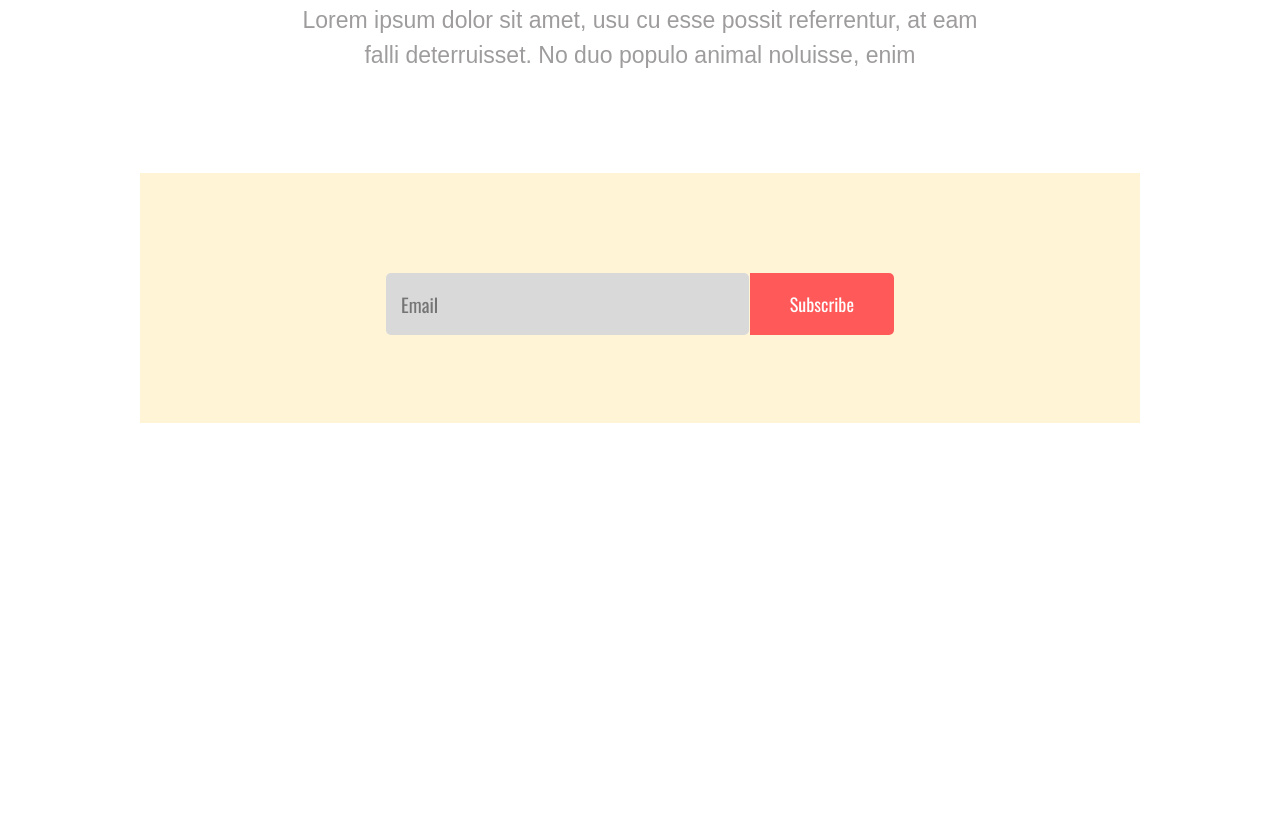
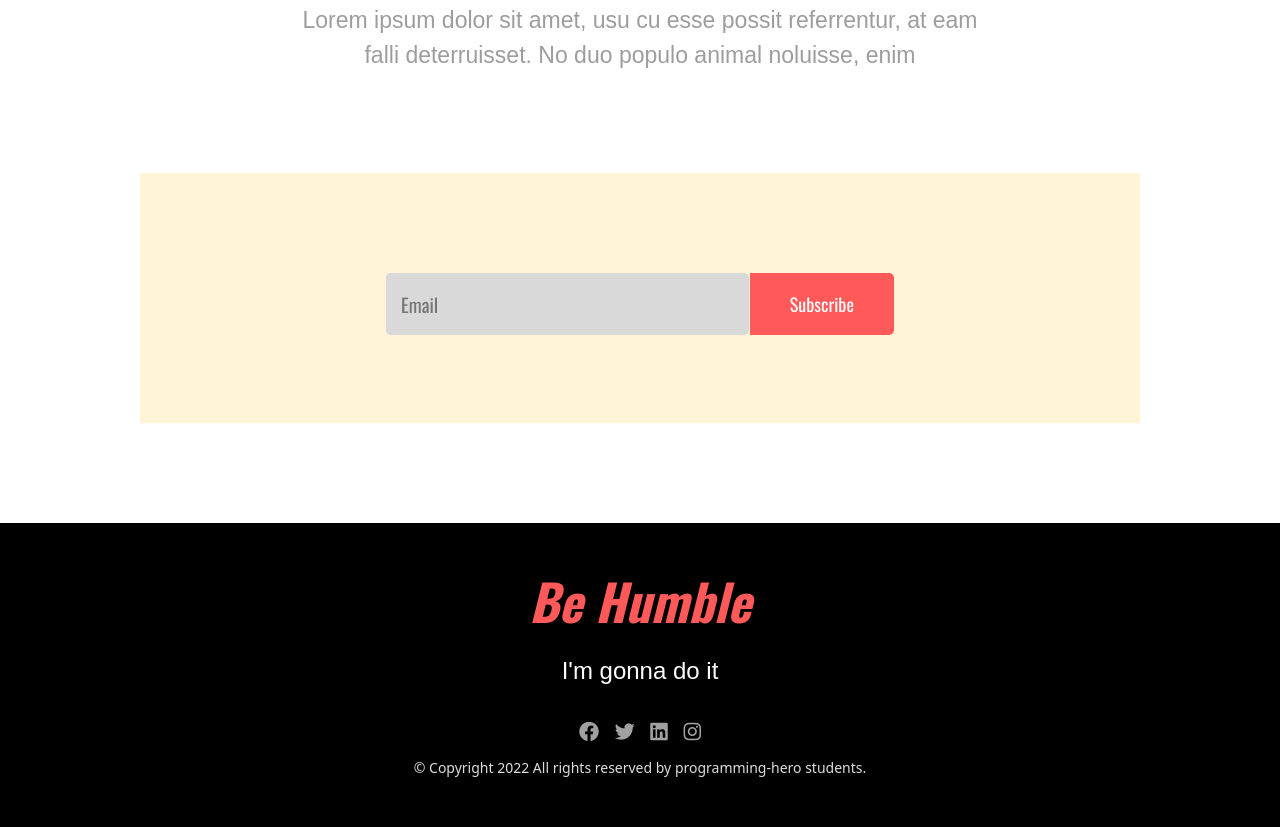
Before and after one commit to Shakil-Mahmud1/Assignment-1, a plain HTML site: page index.html in a window 1280 px wide. Shown: the part 4213-5040 px from the top of the page. Before the commit the page ends 4736 px from the top, so only its background shows below. Drawn offline with nearby package versions, Linux system fonts and the light colour scheme.

Commit message:
Alahumdulillah

```diff
--- a/index.html
+++ b/index.html
@@ -139,5 +139,23 @@
         </div>
     </section>
 
+    <footer id="footer-sec">
+        <div class="container">
+            <div class="footer-title">
+                <h1><i>Be Humble</i></h1>
+                <p>I'm gonna do it</p>
+            </div>
+            <div class="foote-bunus">
+                <ul class="F-icon">
+                    <li><a href="#"><i class="fab fa-facebook"></i></a></li>
+                    <li><a href="#"><i class="fab fa-twitter"></i></a></li>
+                    <li><a href="#"><i class="fab fa-linkedin"></i></a></li>
+                    <li><a href="#"><i class="fab fa-instagram"></i></a></li>
+                </ul>
+                <p>&copy; Copyright 2022 All rights reserved by programming-hero students.</p>
+            </div>
+        </div>
+    </footer>
+
 </body>
 </html>
--- a/style.css
+++ b/style.css
@@ -1,4 +1,6 @@
 @import url('https://fonts.googleapis.com/css2?family=Open+Sans:ital,wght@0,300;0,400;0,500;0,600;0,700;0,800;1,300;1,400;1,500;1,600;1,700;1,800&family=Oswald:wght@200;300;400;500;600;700&display=swap');
+
+@import"https://cdnjs.cloudflare.com/ajax/libs/font-awesome/5.15.1/css/all.min.css";
 
 *{
     margin: 0;
@@ -326,3 +328,66 @@ button#sub-btn {
     font-size: 18px;
     cursor: pointer;
 }
+footer#footer-sec {
+    background-color: #000;
+}
+
+.footer-title {
+    overflow: hidden;
+}
+
+.footer-title h1 {
+    color: #ff5959;
+    font-family: sans-serif;
+    font-size: 50px;
+    width: 285px;
+    text-align: center;
+    margin: auto;
+    margin-top: 40px;
+}
+
+.footer-title p {
+    color: white;
+    width: 187px;
+    font-size: 24px;
+    font-family: sans-serif;
+    margin: auto;
+    margin-top: 20px;
+    margin-bottom: 30px;
+    text-align: center;
+}
+.foote-bunus {
+    overflow: hidden;
+}
+
+ul.F-icon li a {
+    color: #a1a1a1;
+    padding: 6px;
+    font-size: 20px;
+}
+
+ul.F-icon li {}
+
+ul.F-icon li {
+    display: inline;
+}
+
+ul.F-icon {
+    width: 180px;
+    text-align: center;
+    margin: auto;
+}
+.foote-bunus p {
+    color: #ddd;
+    width: 500px;
+    text-align: center;
+    margin: auto;
+    margin-top: 13px;
+    margin-bottom: 50px;
+    font-size: 14px;
+    font-family: system-ui;
+}
+ul.F-icon li a:hover {
+    color: #31A4E0;
+    transition: 0.5s;
+}
```
